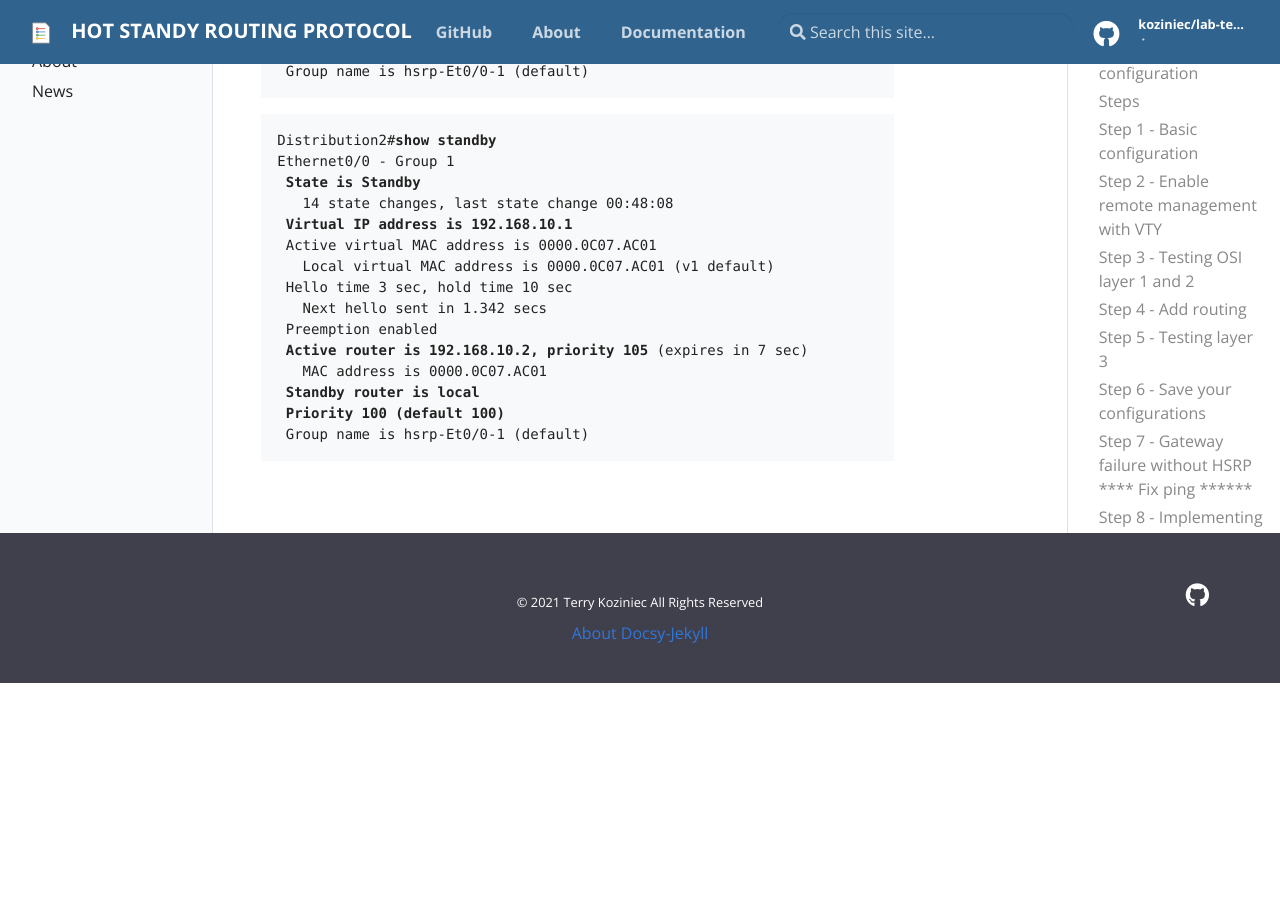
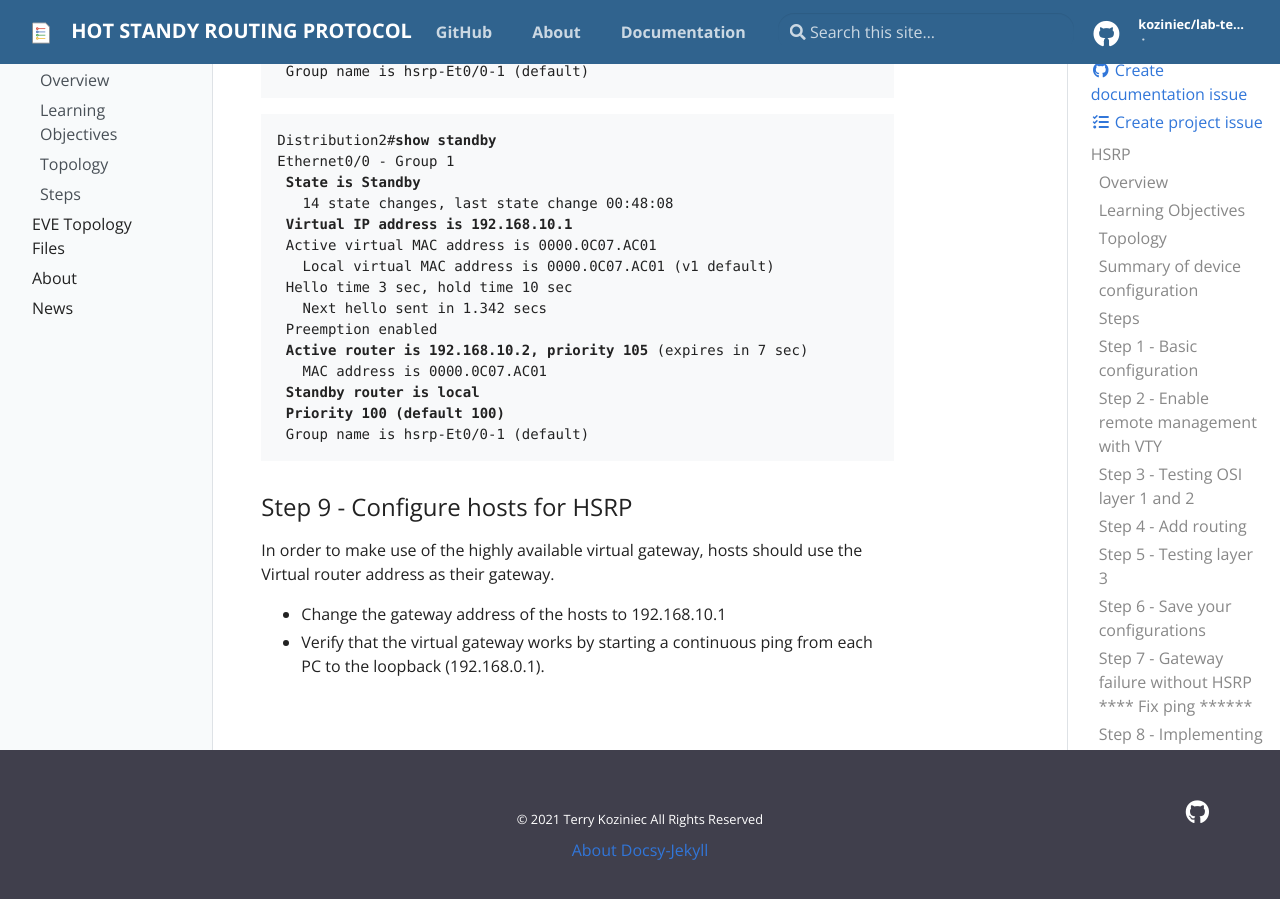
Before and after one commit to koziniec/HSRP, a Jekyll site: the page built from _docs/lab-exercise.md, in a window 1280 px wide and 900 px high, scrolled down 6234 px. Built offline with Jekyll 4.4.1, drawn with Linux system fonts in a browser that asks for light colours; before the commit the page ends 6917 px from its top, so only the background shows below that.

Commit message:
Update lab-exercise.md

```diff
--- a/_docs/lab-exercise.md
+++ b/_docs/lab-exercise.md
@@ -197,3 +197,10 @@ Ethernet0/0 - Group 1
  <b>Priority 100 (default 100)</b>
  Group name is hsrp-Et0/0-1 (default)
 </pre>
+
+
+### Step 9 - Configure hosts for HSRP
+In order to make use of the highly available virtual gateway, hosts should use the Virtual router address as their gateway.
+
+- Change the gateway address of the hosts to 192.168.10.1
+- Verify that the virtual gateway works by starting a continuous ping from each PC to the loopback (192.168.0.1).
```
